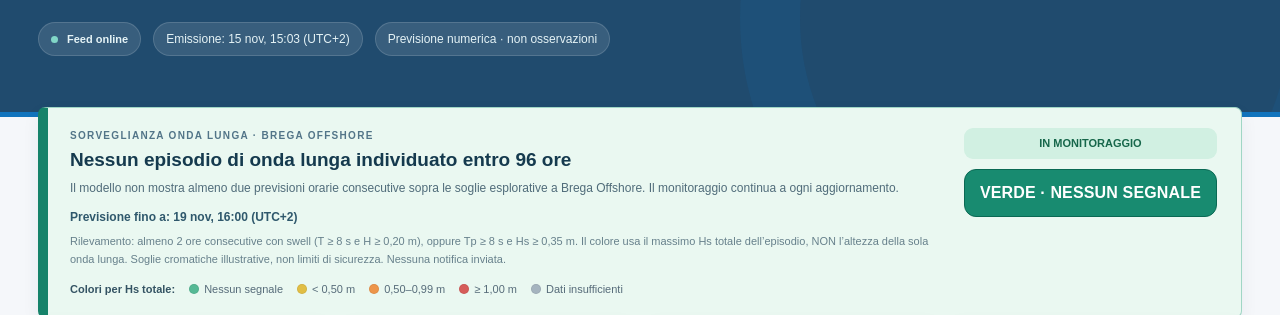
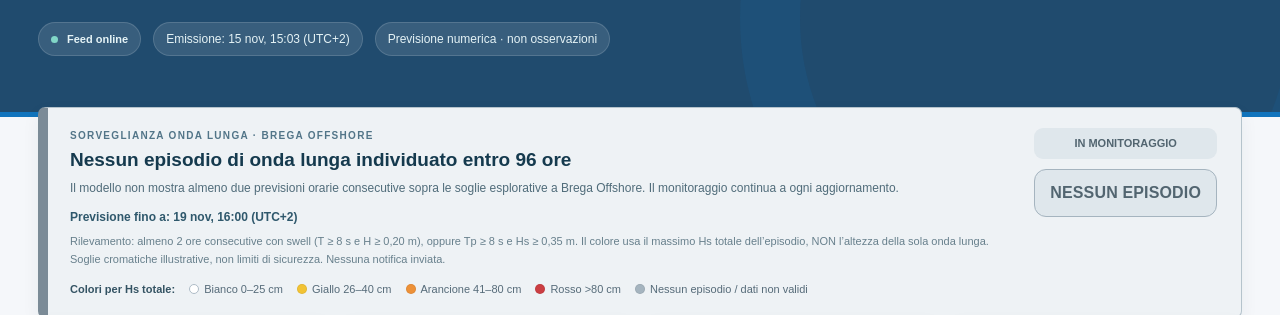
Before and after one commit to andreacaracci/medsea-wave-feed, a plain HTML site: page index.html in a window 1280 px wide. Shown: the part 292-607 px from the top of the page. Drawn offline with Linux system fonts and the light colour scheme; no server answers.

Commit message:
Marine Watch: apply white yellow orange red Hs bands in quick-watch dashboard

```diff
--- a/index.html
+++ b/index.html
@@ -25,10 +25,11 @@
 /* Preavviso onde lunghe: sola visualizzazione client, nessuna notifica inviata. */
 .early-warning{margin-top:18px;padding:20px 24px;border:1px solid #cddfe8;border-radius:17px;background:linear-gradient(100deg,#fff,#f4f9fb);box-shadow:var(--shadow);display:flex;gap:20px;align-items:flex-start;justify-content:space-between}
 .early-warning.alert{border-color:#e8bd77;background:linear-gradient(110deg,#fff9ed,#fffbf4)}
+.early-warning.wave-white{border-color:#aebcc7;background:#fff}
 .early-warning.wave-yellow{border-color:#e8ce71;background:linear-gradient(110deg,#fffcf0,#fff8de)}
 .early-warning.wave-orange{border-color:#eda96f;background:linear-gradient(110deg,#fff7ed,#ffeddf)}
 .early-warning.wave-red{border-color:#dc817e;background:linear-gradient(110deg,#fff4f3,#ffe9e7)}
-.early-warning.wave-calm{border-color:#a0d6c5;background:linear-gradient(110deg,#f2fbf7,#eaf8f1)}
+.early-warning.wave-calm{border-color:#b5c3cc;background:#f3f6f8}
 .early-warning.stale{border-color:#b5c3cc;background:#f3f6f8}
 .early-kicker{font-size:10px;letter-spacing:1.3px;text-transform:uppercase;font-weight:800;color:#527588;margin:0 0 5px}
 .early-warning h2{font-size:19px;line-height:1.3;margin:0;color:#153a4e}
@@ -36,10 +37,11 @@
 .early-warning .early-fact{margin-top:10px;font-size:12px;font-weight:650;color:#2f586c}
 .early-pill{flex-shrink:0;padding:7px 10px;font-size:11px;font-weight:800;border-radius:9px;background:#e6f3f7;color:#175471;white-space:nowrap}
 .early-warning.alert .early-pill{background:#fff0d9;color:#895417}
+.early-warning.wave-white .early-pill{background:#fff;color:#26394d;border:1px solid #aebcc7}
 .early-warning.wave-yellow .early-pill{background:#f8e7a6;color:#775300}
 .early-warning.wave-orange .early-pill{background:#ffd3ab;color:#93420d}
 .early-warning.wave-red .early-pill{background:#f8c3bf;color:#9e2928}
-.early-warning.wave-calm .early-pill{background:#d1f0e2;color:#17674b}
+.early-warning.wave-calm .early-pill{background:#dfe7ec;color:#526570}
 .early-warning.stale .early-pill{background:#dfe7ec;color:#526570}
 .early-warning .early-foot{font-size:11px;opacity:.85}
 .wave-scale{display:flex;flex-wrap:wrap;align-items:center;gap:7px 14px;margin-top:12px;font-size:11px;color:#566b79}
@@ -51,18 +53,20 @@
 
 /* Grado cromatico ben visibile: magnitudine Hs dell'episodio, NON rischio operativo. */
 .early-warning{border-left:10px solid #a5b4bf;padding-left:22px}
+.early-warning.wave-white{border-left-color:#b5c3cc;background:#fff}
 .early-warning.wave-yellow{border-left-color:#e1ae18;background:#fff9e2}
 .early-warning.wave-orange{border-left-color:#e97a26;background:#fff1e2}
 .early-warning.wave-red{border-left-color:#c83838;background:#ffe9e8}
-.early-warning.wave-calm{border-left-color:#16836a;background:#eaf8f1}
+.early-warning.wave-calm{border-left-color:#7b8b97;background:#eef2f5}
 .early-warning.stale{border-left-color:#7b8b97;background:#eef2f5}
 .early-summary{display:flex;flex-direction:column;gap:10px;align-items:stretch;min-width:170px;flex-shrink:0}
 .early-summary .early-pill{text-align:center;background:#e6edf1;color:#244a5e}
 .early-intensity{display:block;border-radius:12px;font-size:16px;font-weight:850;letter-spacing:.15px;line-height:1.25;padding:13px 15px;text-align:center;background:#a5b4bf;color:#112b38;border:1px solid #8698a5}
+.wave-white .early-intensity{background:#fff;color:#26394d;border-color:#aebcc7}
 .wave-yellow .early-intensity{background:#f2c334;color:#4f3800;border-color:#ce9c10}
 .wave-orange .early-intensity{background:#ed9138;color:#442100;border-color:#be5c1e}
 .wave-red .early-intensity{background:#cb3e42;color:#fff;border-color:#a6232a}
-.wave-calm .early-intensity{background:#188b70;color:#fff;border-color:#0a6954}
+.wave-calm .early-intensity{background:#dfe7ec;color:#526570;border-color:#a5b4bf}
 .stale .early-intensity{background:#7b8b97;color:#fff;border-color:#657682}
 @media(max-width:680px){.early-warning{padding-left:16px}.early-summary{width:100%;min-width:0;flex-direction:row;align-items:stretch}.early-intensity{flex:1}.early-summary .early-pill{align-self:center;flex-shrink:0}}
 
@@ -706,17 +710,19 @@ function detectLongWave(r){
       || (r.secondary_swell_mean_period_s>=8 && r.secondary_swell_height_m>=0.20)
       || (r.wave_peak_period_s>=8 && r.significant_wave_height_m>=0.35);
 }
+// Classificazione grafica esclusiva per Hs totale: centimetri arrotondati all'intero.
+function waveHsBand(meters){if(typeof meters!=="number"||!Number.isFinite(meters)||meters<0)return null;const cm=Math.round(meters*100);return cm<=25?"white":cm<=40?"yellow":cm<=80?"orange":"red";}
 function updateEarlyWarning(){
   const box=$('earlyWarning'),title=$('earlyTitle'),desc=$('earlyDesc'),fact=$('earlyFact'),badge=$('earlyBadge'),foot=$('earlyFoot'),intensity=$('earlyIntensity');
   const it=lang==='it';
   box.className='early-warning';
   intensity.textContent=it?'DATI DA VERIFICARE':'CHECK DATA';
   $('waveScale').innerHTML=(it?'<strong>Colori per Hs totale:</strong>':'<strong>Total Hs colors:</strong>')+
-    '<span><i style="background:#55b995"></i>'+(it?'Nessun segnale':'No qualifying signal')+'</span>'+
-    '<span><i style="background:#e1be45"></i>&lt; 0,50 m</span>'+
-    '<span><i style="background:#ed954a"></i>0,50–0,99 m</span>'+
-    '<span><i style="background:#d65c59"></i>≥ 1,00 m</span>'+
-    '<span><i style="background:#a5b4bf"></i>'+(it?'Dati insufficienti':'Insufficient data')+'</span>';
+    '<span><i style="background:#ffffff;border-color:#aebcc7"></i>'+(it?'Bianco 0–25 cm':'White 0–25 cm')+'</span>'+
+    '<span><i style="background:#f2c334"></i>'+(it?'Giallo 26–40 cm':'Yellow 26–40 cm')+'</span>'+
+    '<span><i style="background:#ed9138"></i>'+(it?'Arancione 41–80 cm':'Orange 41–80 cm')+'</span>'+
+    '<span><i style="background:#cb3e42"></i>'+(it?'Rosso >80 cm':'Red >80 cm')+'</span>'+
+    '<span><i style="background:#a5b4bf"></i>'+(it?'Nessun episodio / dati non validi':'No episode / invalid data')+'</span>';
   $('earlyKicker').textContent=it?'SORVEGLIANZA ONDA LUNGA · BREGA OFFSHORE':'LONG-PERIOD WAVE WATCH · BREGA OFFSHORE';
   const generated=Date.parse(feed.generated_at_utc),now=Date.now();
   const fresh=online && Number.isFinite(generated) && generated<=now+15*60000 && (now-generated)<=6*3600000;
@@ -728,7 +734,7 @@ function updateEarlyWarning(){
   const last=future.length?Date.parse(future.at(-1).valid_time_utc):0;
   if(future.length<2 || last<now+90*3600000){box.classList.add('stale');intensity.textContent=it?'DATI INCOMPLETI':'INCOMPLETE DATA';badge.textContent=it?'COPERTURA RIDOTTA':'LIMITED DATA';title.textContent=it?'Orizzonte a 96 ore non completamente disponibile':'96-hour coverage is incomplete';desc.textContent=it?'I dati disponibili non coprono in modo sufficiente le prossime 96 ore. Il sistema non può escludere eventi oltre la copertura.':'Available data do not sufficiently cover the next 96 hours. Events beyond that period cannot be excluded.';fact.textContent=it?'Ultima previsione disponibile: '+(future.length?datetime(future.at(-1).valid_time_utc):'—'):'Last available forecast: '+(future.length?datetime(future.at(-1).valid_time_utc):'—');return;}
   const candidateIndex=future.findIndex((r,i)=>{const next=future[i+1];return detectLongWave(r)&&detectLongWave(next)&&(Date.parse(next.valid_time_utc)-Date.parse(r.valid_time_utc)<=7200000)});
-  if(candidateIndex<0){box.classList.add('wave-calm');intensity.textContent=it?'VERDE · NESSUN SEGNALE':'GREEN · NO SIGNAL';badge.textContent=it?'IN MONITORAGGIO':'WATCHING';title.textContent=it?'Nessun episodio di onda lunga individuato entro 96 ore':'No long-period episode identified within 96 hours';desc.textContent=it?'Il modello non mostra almeno due previsioni orarie consecutive sopra le soglie esplorative a Brega Offshore. Il monitoraggio continua a ogni aggiornamento.':'The model has no two consecutive hourly predictions above provisional thresholds at Brega Offshore. Monitoring continues with each update.';fact.textContent=it?'Previsione fino a: '+datetime(future.at(-1).valid_time_utc):'Forecast through: '+datetime(future.at(-1).valid_time_utc);return;}
+  if(candidateIndex<0){box.classList.add('wave-calm');intensity.textContent=it?'NESSUN EPISODIO':'NO EPISODE';badge.textContent=it?'IN MONITORAGGIO':'WATCHING';title.textContent=it?'Nessun episodio di onda lunga individuato entro 96 ore':'No long-period episode identified within 96 hours';desc.textContent=it?'Il modello non mostra almeno due previsioni orarie consecutive sopra le soglie esplorative a Brega Offshore. Il monitoraggio continua a ogni aggiornamento.':'The model has no two consecutive hourly predictions above provisional thresholds at Brega Offshore. Monitoring continues with each update.';fact.textContent=it?'Previsione fino a: '+datetime(future.at(-1).valid_time_utc):'Forecast through: '+datetime(future.at(-1).valid_time_utc);return;}
   const start=future[candidateIndex],lead=(Date.parse(start.valid_time_utc)-now)/3600000;
   const category=lead<=48?'48 h':lead<=72?'72 h':'96 h';
   // Intensità: massimo Hs nell'episodio continuo, non soltanto al primo superamento.
@@ -740,9 +746,10 @@ function updateEarlyWarning(){
     episode.push(r);
   }
   const peak=maxRow(episode),peakHs=peak.significant_wave_height_m;
-  box.classList.add(peakHs<0.50?'wave-yellow':peakHs<1.00?'wave-orange':'wave-red');
-  const colorName=peakHs<0.50?(it?'GIALLO':'YELLOW'):peakHs<1.00?(it?'ARANCIONE':'ORANGE'):(it?'ROSSO':'RED');
-  intensity.textContent=colorName+' · '+(it?'Hs max ':'Peak Hs ')+fmt(peakHs,2)+' m';
+  const band=waveHsBand(peakHs);
+  if(band)box.classList.add('wave-'+band);else box.classList.add('stale');
+  const bandName={white:it?'BIANCO':'WHITE',yellow:it?'GIALLO':'YELLOW',orange:it?'ARANCIONE':'ORANGE',red:it?'ROSSO':'RED'};
+  intensity.textContent=(band?bandName[band]:(it?'HS NON DISPONIBILE':'HS UNAVAILABLE'))+' · '+(it?'Hs max ':'Peak Hs ')+fmt(peakHs,2)+' m';
   // La direzione mostrata è quella della componente che ha attivato il segnale.
   const components=[
     {ok:start.primary_swell_mean_period_s>=8&&start.primary_swell_height_m>=.20,
```
